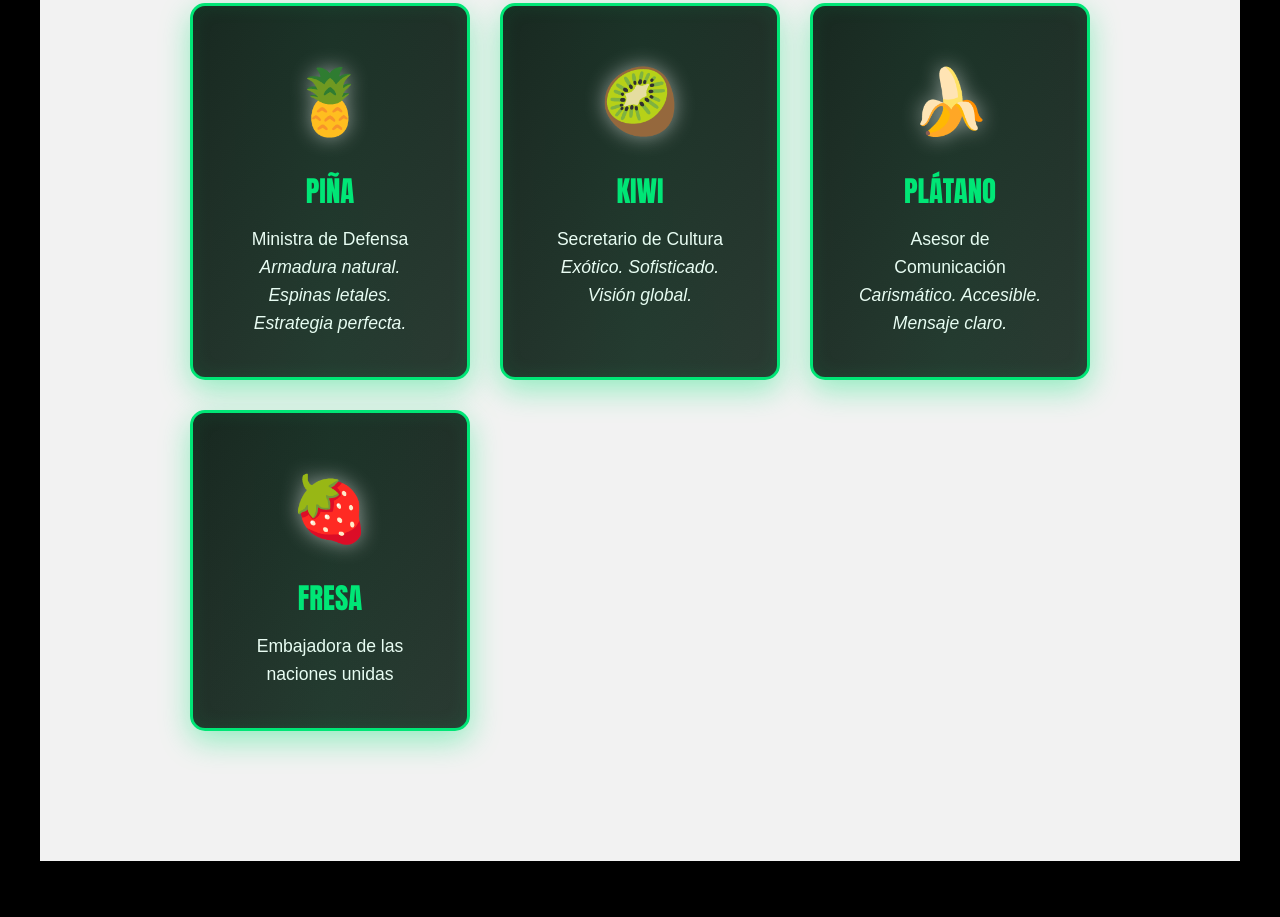
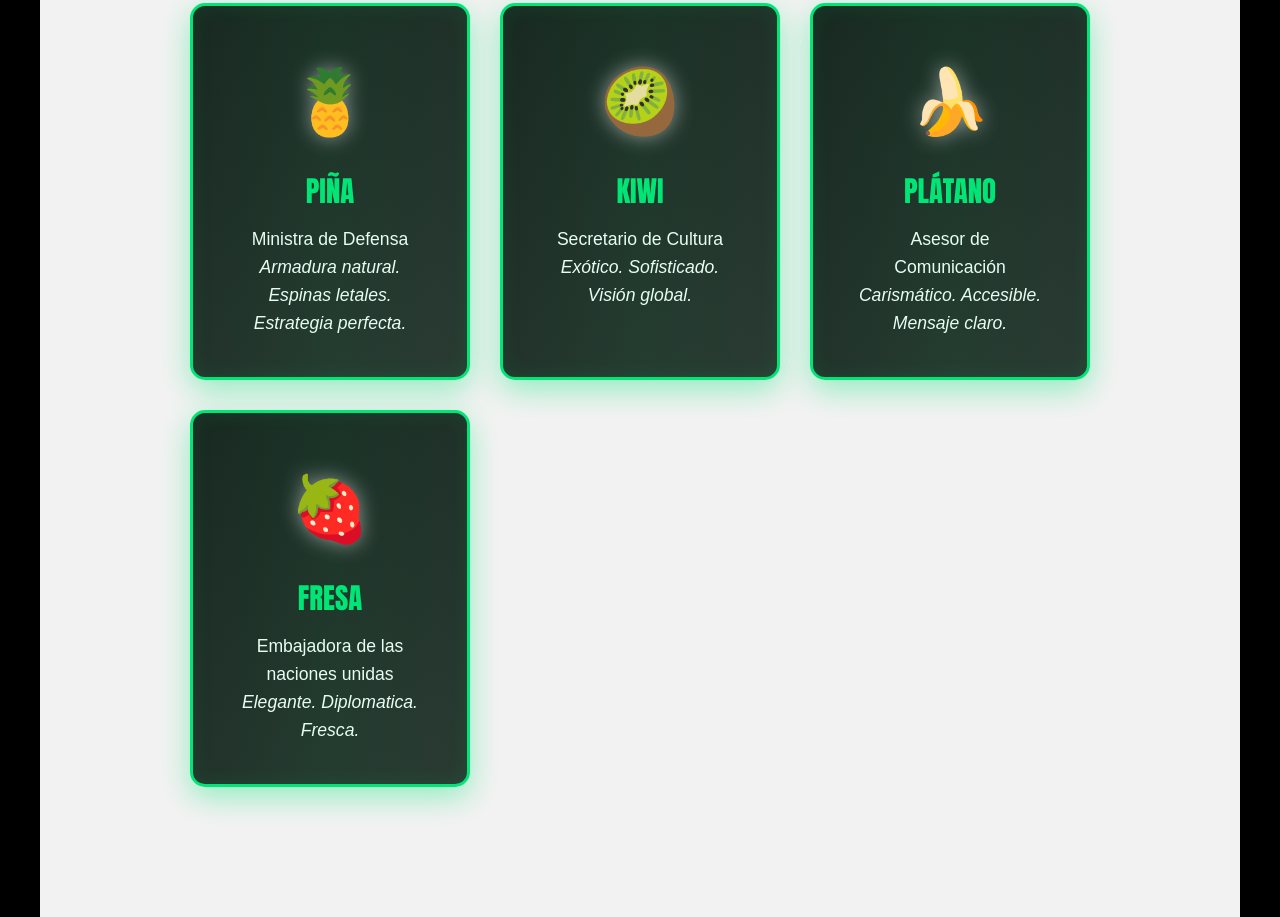
Before and after one commit to Moonlynxr/SandiaGOD, a plain HTML site: page index.html in a window 1280 px wide. Shown: the part 5861-6778 px from the top of the page. Before the commit the page ends 6722 px from the top, so only its background shows below. Drawn offline with Linux system fonts and the light colour scheme.

Commit message:
U2index.html

```diff
--- a/index.html
+++ b/index.html
@@ -846,5 +846,4 @@
                     <div class="power-card">
                         <div class="emoji">🍓</div>
                         <h4>FRESA</h4>
-
-                        <p>Embajadora de las naciones unidas</p>
+                        <p>Embajadora de las naciones unidas<br><em>Elegante. Diplomatica. Fresca.</em></p>
```
